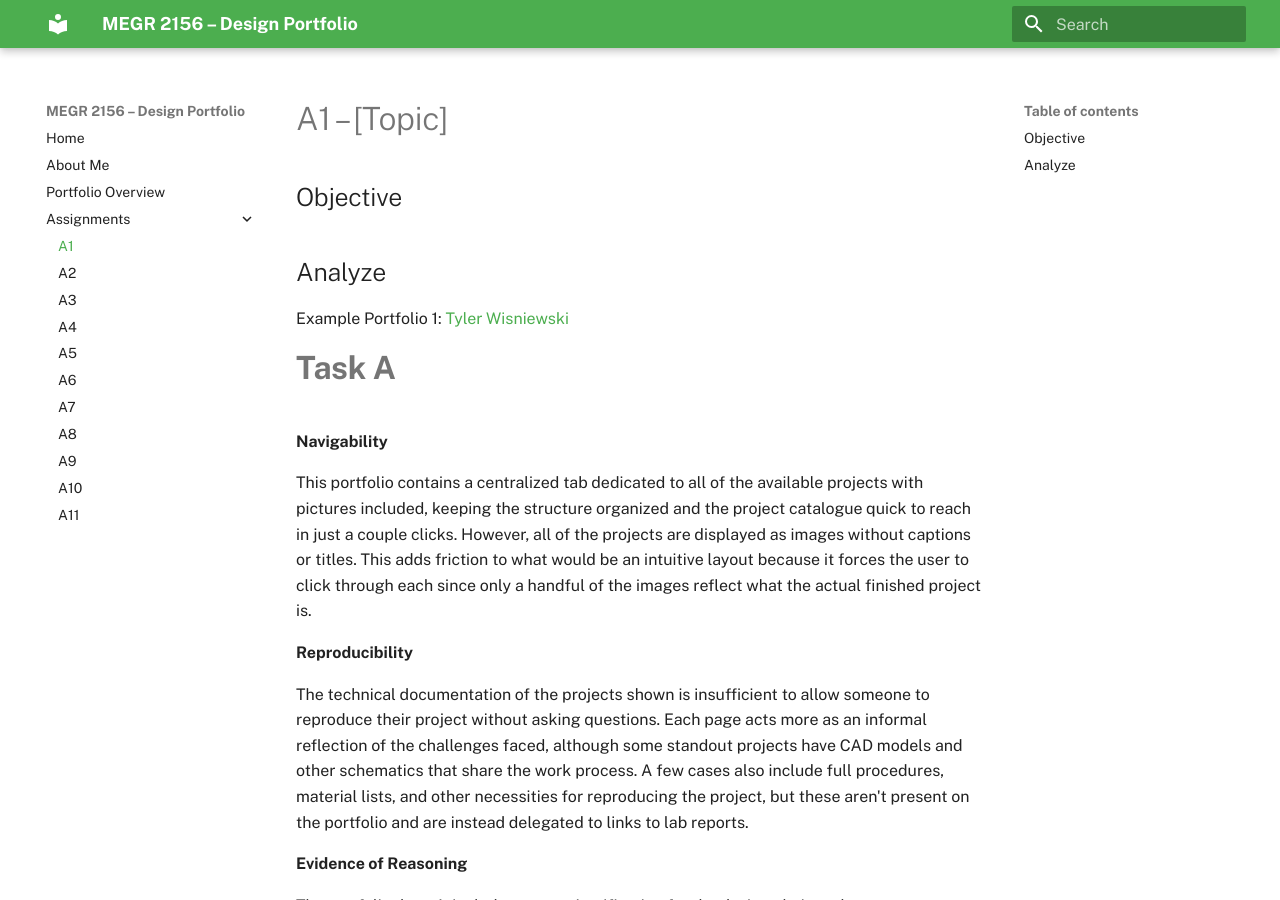
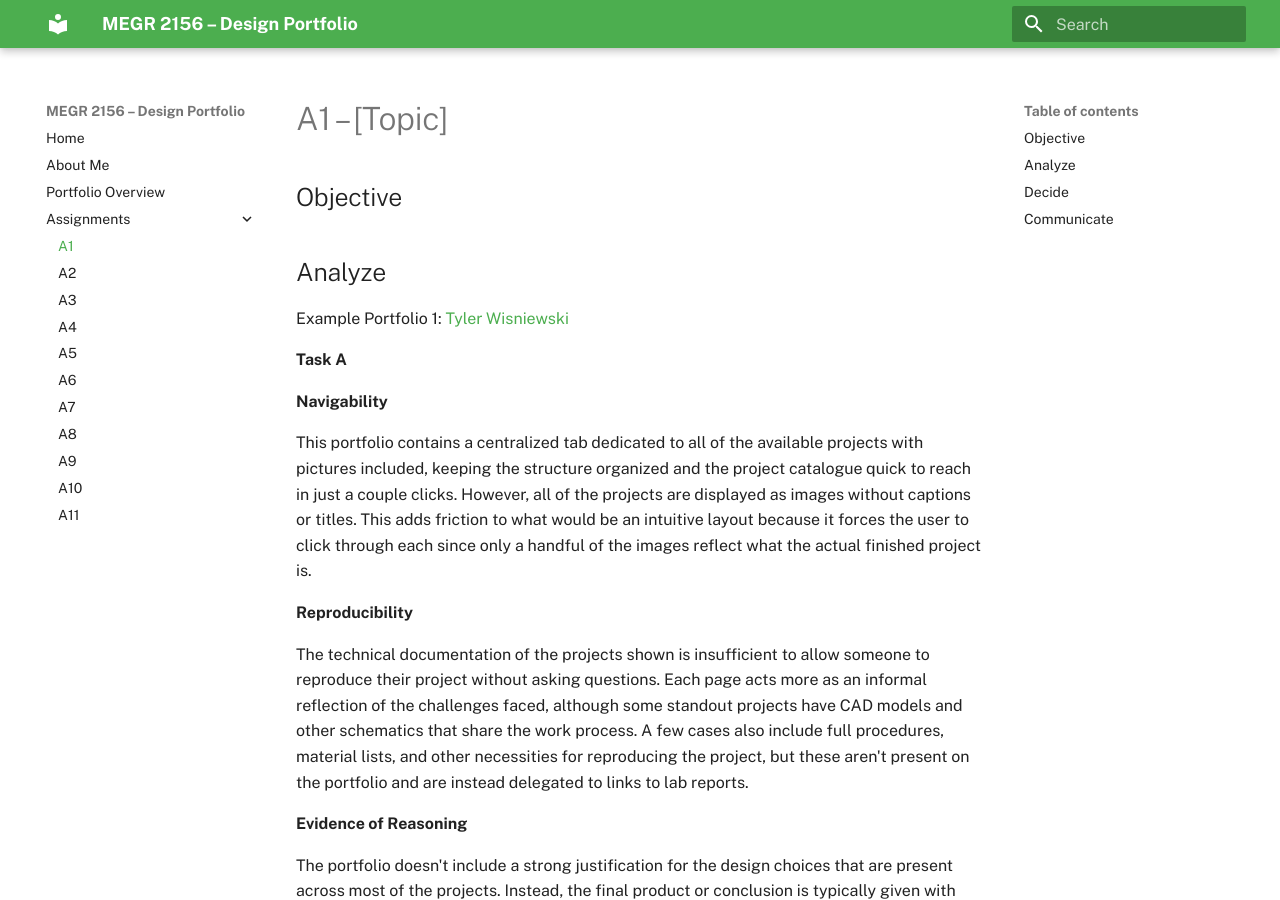
Before and after one commit to Jmswanchara/megr2156-portfolio, an MkDocs documentation site: the page built from docs/assignments/A01/index.md, in a window 1280 px wide and 900 px high. Built offline with MkDocs 1.6.1 and Material for MkDocs 9.7.7, drawn with Linux system fonts in a browser that asks for light colours.

```diff
--- a/docs/assignments/A01/index.md
+++ b/docs/assignments/A01/index.md
@@ -6,7 +6,7 @@
 ## Analyze
 Example Portfolio 1: [Tyler Wisniewski](https://tylerwisniewski.github.io/cev/)
 
-#**Task A**
+**Task A**
 
 **Navigability**
 
@@ -42,7 +42,7 @@ This portfolio doesn't provide the technical analysis behind the schematics that
 
 All phrasing throughout the portfolio is consistently professional.  The author refrains from using informal language across the introduction or any of the design descriptions, only explaining what the objectives and results were in a very concise manner.
 
-#**Task B**
+**Task B**
 
 
 
```
